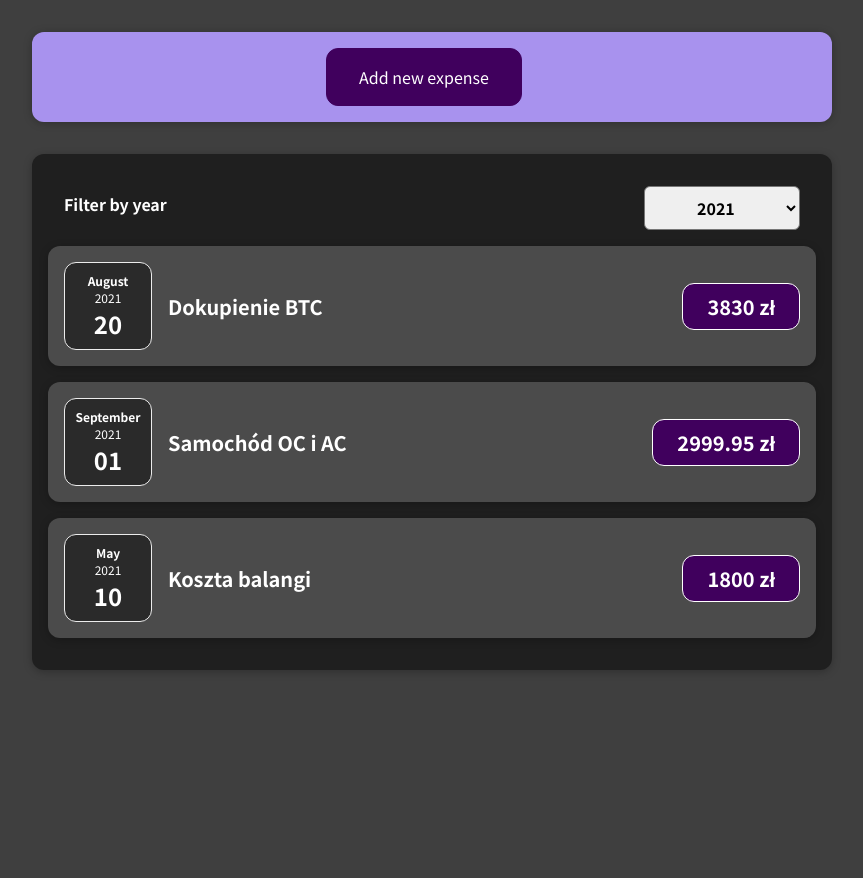
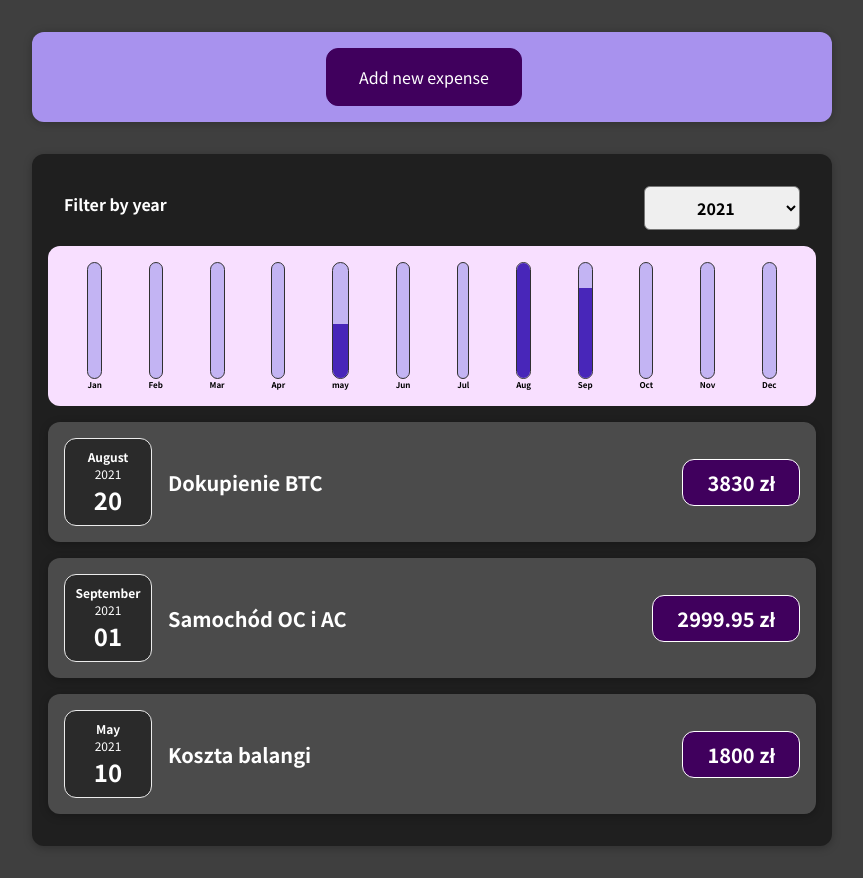
Before and after one commit to JanSzalanski/react_sample1, a React (Create React App) app: page / in a window 1280 px wide. Shown: the whole page, without its empty margins (208-1071 px from the left). Before the commit the page ends 800 px from the top, so only its background shows below. Built offline with nearby package versions, Linux system fonts and the light colour scheme.

Commit message:
added chart component - end of project

```diff
--- /dev/null
+++ b/src/components/Chart/Chart.css
@@ -0,0 +1,9 @@
+.chart {
+  padding: 1rem;
+  border-radius: 12px;
+  background-color: #f8dfff;
+  text-align: center;
+  display: flex;
+  justify-content: space-around;
+  height: 10rem;
+}
--- /dev/null
+++ b/src/components/Chart/Chart.js
@@ -0,0 +1,18 @@
+import React from "react";
+import ChartBar from "./ChartBar";
+import "./Chart.css";
+
+const Chart = (props) => {
+  const pointValues = props.dataPoints.map((dataPoint) => dataPoint.value);
+  const totalMax = Math.max(...pointValues);
+
+  return (
+    <div className="chart">
+      {props.dataPoints.map((dataPoint) => (
+        <ChartBar key={dataPoint.label} value={dataPoint.value} maxValue={totalMax} label={dataPoint.label} />
+      ))}
+    </div>
+  );
+};
+
+export default Chart;
--- /dev/null
+++ b/src/components/Chart/ChartBar.css
@@ -0,0 +1,30 @@
+.chart-bar {
+  height: 100%;
+  display: flex;
+  flex-direction: column;
+  align-items: center;
+}
+
+.chart-bar__inner {
+  height: 100%;
+  width: 100%;
+  border: 1px solid #313131;
+  border-radius: 12px;
+  background-color: #c3b4f3;
+  overflow: hidden;
+  display: flex;
+  flex-direction: column;
+  justify-content: flex-end;
+}
+
+.chart-bar__fill {
+  background-color: #4826b9;
+  width: 100%;
+  transition: all 0.3s ease-out;
+}
+
+.chart-bar__label {
+  font-weight: bold;
+  font-size: 0.5rem;
+  text-align: center;
+}
--- /dev/null
+++ b/src/components/Chart/ChartBar.js
@@ -0,0 +1,21 @@
+import React from "react";
+import "./ChartBar.css";
+
+const ChartBar = (props) => {
+  let barFillHeight = "0%";
+
+  if (props.maxValue > 0) {
+    barFillHeight = Math.round((props.value / props.maxValue) * 100) + "%";
+  }
+
+  return (
+    <div className="chart-bar">
+      <div className="chart-bar__inner">
+        <div className="chart-bar__fill" style={{ height: barFillHeight }}></div>
+      </div>
+      <div class="chart-bar__label">{props.label}</div>
+    </div>
+  );
+};
+
+export default ChartBar;
--- a/src/components/Expenses/Expenses.js
+++ b/src/components/Expenses/Expenses.js
@@ -3,6 +3,7 @@
 import Card from "../UI/Card";
 import ExpensesFilter from "../ExpensesFilter/ExpensesFlter";
 import ExpensesList from "./ExpensesList";
+import ExpensesChart from "./ExpensesChart";
 
 const Expenses = (props) => {
   const [filteredYear, setFilteredYear] = useState("2021");
@@ -22,6 +23,7 @@
   return (
     <Card className="expenses">
       <ExpensesFilter selected={filteredYear} onAddYear={addYearHandler} />
+      <ExpensesChart expenses={filteredExpenses} />
       <ExpensesList items={filteredExpenses} />
     </Card>
   );
--- /dev/null
+++ b/src/components/Expenses/ExpensesChart.js
@@ -0,0 +1,28 @@
+import React from "react";
+import Chart from "../Chart/Chart";
+
+const ExpensesChart = (props) => {
+  const chartDataPoints = [
+    { label: "Jan", value: 0 },
+    { label: "Feb", value: 0 },
+    { label: "Mar", value: 0 },
+    { label: "Apr", value: 0 },
+    { label: "may", value: 0 },
+    { label: "Jun", value: 0 },
+    { label: "Jul", value: 0 },
+    { label: "Aug", value: 0 },
+    { label: "Sep", value: 0 },
+    { label: "Oct", value: 0 },
+    { label: "Nov", value: 0 },
+    { label: "Dec", value: 0 },
+  ];
+
+  for (const expense of props.expenses) {
+    const expenseMonth = expense.date.getMonth();
+    chartDataPoints[expenseMonth].value += expense.amount;
+  }
+
+  return <Chart dataPoints={chartDataPoints} />;
+};
+
+export default ExpensesChart;
--- a/src/components/NewExpense/ExpenseForm.js
+++ b/src/components/NewExpense/ExpenseForm.js
@@ -23,7 +23,7 @@
 
     const expenseData = {
       title: enteredTitle,
-      amount: enteredAmount,
+      amount: +enteredAmount,
       date: new Date(enteredDate),
     };
 
```
Also changed, not shown: 1 other file (tests, documents, lock files or other folders).
